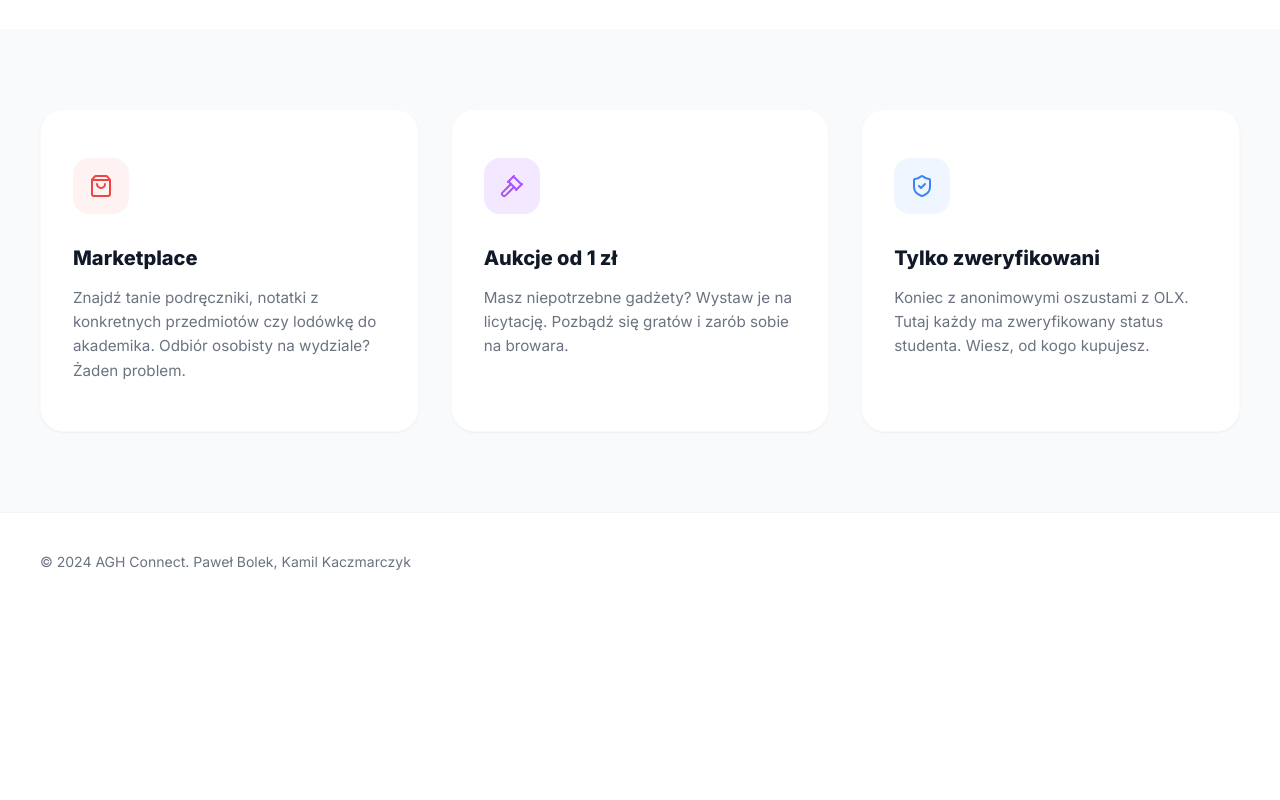
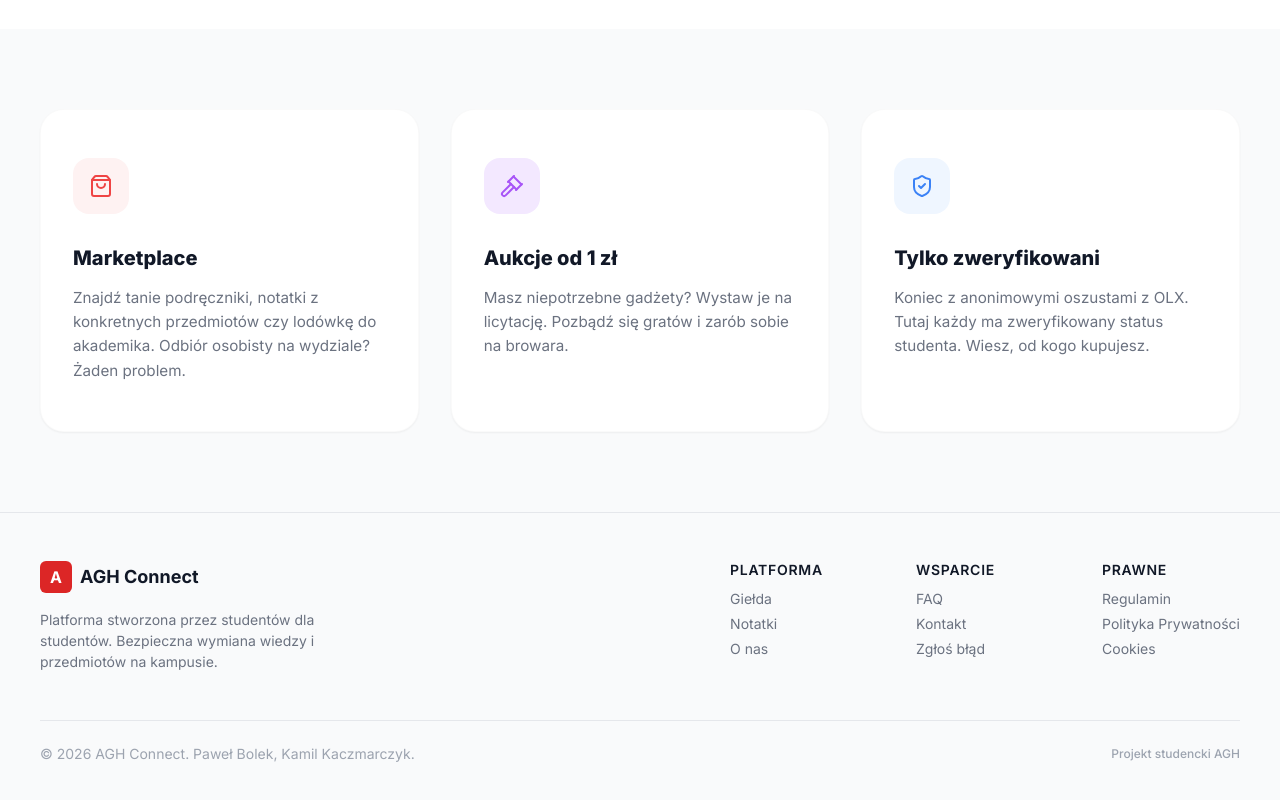
Before and after one commit to bol0o/agh-marketplace, a Next.js app in the folder frontend/: page / in a window 1280 px wide. Shown: the part 740-1540 px from the top of the page. Before the commit the page ends 1350 px from the top, so only its background shows below. Built offline with nearby package versions, Linux system fonts and the light colour scheme.

Commit message:
Update footer and header styling

```diff
--- a/frontend/src/app/Home.module.scss
+++ b/frontend/src/app/Home.module.scss
@@ -28,34 +28,55 @@
 		align-items: center;
 		gap: $spacing-sm;
 		font-weight: 800;
-		font-size: 1.2rem;
+		font-size: 1.35rem;
 		color: $color-dark;
 		letter-spacing: -0.02em;
+		flex-shrink: 0;
 
 		.logoIcon {
 			background-color: $color-primary;
 			color: $color-white;
-			height: 36px;
-			width: 36px;
+			height: 42px;
+			width: 42px;
 			border-radius: $radius-md;
 			display: flex;
 			align-items: center;
 			justify-content: center;
 			font-weight: 900;
+			font-size: 1.4rem;
+		}
+
+		.logoText {
+			display: none;
+
+			@include md {
+				display: block;
+			}
 		}
 	}
 
 	.navLinks {
 		display: flex;
-		gap: $spacing-xl;
 		align-items: center;
+		gap: $spacing-md;
+
+		@include md {
+			gap: $spacing-xl;
+		}
 
 		.linkLogin {
-			font-size: 0.9rem;
+			font-size: 0.85rem;
 			font-weight: 600;
 			color: $color-text;
 			transition: color 0.2s;
 			text-align: center;
+			white-space: nowrap;
+
+			display: block;
+
+			@include md {
+				font-size: 0.9rem;
+			}
 
 			&:hover {
 				color: $color-dark;
@@ -63,14 +84,20 @@
 		}
 
 		.btnJoin {
+			font-size: 0.85rem;
+			padding: $spacing-sm $spacing-md;
+
 			background-color: $color-btn-dark;
 			color: $color-white;
-			font-size: 0.9rem;
 			font-weight: 700;
-			padding: $spacing-sm $spacing-xl;
 			border-radius: 99px;
+			white-space: nowrap;
 			transition: transform 0.2s;
-			text-align: center;
+
+			@include md {
+				font-size: 0.9rem;
+				padding: $spacing-sm $spacing-xl;
+			}
 
 			&:hover {
 				transform: scale(1.02);
--- a/frontend/src/app/page.tsx
+++ b/frontend/src/app/page.tsx
@@ -12,7 +12,7 @@ export default function Home() {
 				<div className={styles.navContainer}>
 					<div className={styles.logo}>
 						<div className={styles.logoIcon}>A</div>
-						<span>AGH Connect</span>
+						<span className={styles.logoText}>AGH Connect</span>
 					</div>
 					<div className={styles.navLinks}>
 						<Link href="/login" className={styles.linkLogin}>
--- a/frontend/src/components/shared/Footer.module.scss
+++ b/frontend/src/components/shared/Footer.module.scss
@@ -2,43 +2,122 @@
 @use '@/styles/mixins' as *;
 
 .footer {
-	padding: 40px 24px;
-	background-color: white;
-	border-top: 1px solid #f3f4f6;
+	background-color: $color-bg;
+	border-top: 1px solid $color-border;
+	padding: $spacing-2xl $spacing-lg;
 
-	.footerContainer {
+	.container {
 		max-width: 1200px;
 		margin: 0 auto;
-		display: flex;
-		flex-direction: column-reverse;
-		align-items: center;
-		gap: 24px;
+	}
+}
 
-		@include md {
-			flex-direction: row;
-			justify-content: space-between;
+.topSection {
+	display: flex;
+	flex-direction: column;
+	gap: $spacing-xl;
+	margin-bottom: $spacing-2xl;
+
+	@include lg {
+		flex-direction: row;
+		justify-content: space-between;
+		gap: 64px;
+	}
+}
+
+.brandColumn {
+	max-width: 300px;
+
+	.logo {
+		@include flex-center;
+		justify-content: flex-start;
+		gap: $spacing-sm;
+		margin-bottom: $spacing-md;
+
+		.logoIcon {
+			background-color: $color-primary;
+			color: white;
+			width: 32px;
+			height: 32px;
+			border-radius: $radius-sm;
+			@include flex-center;
+			font-weight: bold;
 		}
+
+		.logoText {
+			font-weight: 700;
+			font-size: 1.125rem;
+			color: $color-dark;
+		}
+	}
+
+	.description {
+		font-size: 0.875rem;
+		color: $color-text-light;
+		line-height: 1.5;
+	}
+}
+
+.linksGrid {
+	display: grid;
+	grid-template-columns: 1fr 1fr;
+	gap: $spacing-xl;
+
+	@include md {
+		grid-template-columns: repeat(3, 1fr);
+		gap: 48px;
+	}
+}
+
+.linkGroup {
+	display: flex;
+	flex-direction: column;
+	gap: $spacing-sm;
+
+	h3 {
+		font-size: 0.875rem;
+		font-weight: 600;
+		color: $color-dark;
+		margin-bottom: $spacing-xs;
+		text-transform: uppercase;
+		letter-spacing: 0.05em;
+	}
+
+	a {
+		font-size: 0.875rem;
+		color: $color-text-light;
+		text-decoration: none;
+		transition: color 0.2s ease;
+
+		&:hover {
+			color: $color-primary;
+		}
+	}
+}
+
+.bottomSection {
+	border-top: 1px solid $color-border;
+	padding-top: $spacing-lg;
+	display: flex;
+	flex-direction: column;
+	align-items: center;
+	gap: $spacing-md;
+	text-align: center;
+
+	@include md {
+		flex-direction: row;
+		justify-content: space-between;
+		text-align: left;
 	}
 
 	.copy {
 		font-size: 0.875rem;
-		color: #6b7280;
+		color: $color-text-lighter;
 	}
 
-	.links {
-		display: flex;
-		gap: 32px;
-
-		a {
-			font-size: 0.875rem;
-			color: #4b5563;
-			font-weight: 500;
-			transition: color 0.2s;
-			text-decoration: none;
-
-			&:hover {
-				color: #111827;
-			}
-		}
+	.legalLine {
+		font-size: 0.75rem;
+		color: $color-text-lighter;
+		font-weight: 500;
 	}
 }
--- a/frontend/src/components/shared/Footer.tsx
+++ b/frontend/src/components/shared/Footer.tsx
@@ -1,14 +1,55 @@
 'use client';
 
+import Link from 'next/link';
 import styles from './Footer.module.scss';
 
 export default function Footer() {
 	return (
 		<footer className={styles.footer}>
-			<div className={styles.footerContainer}>
-				<p className={styles.copy}>
-					&copy; 2024 AGH Connect. Paweł Bolek, Kamil Kaczmarczyk
-				</p>
+			<div className={styles.container}>
+				<div className={styles.topSection}>
+					<div className={styles.brandColumn}>
+						<div className={styles.logo}>
+							<div className={styles.logoIcon}>A</div>
+							<span className={styles.logoText}>AGH Connect</span>
+						</div>
+						<p className={styles.description}>
+							Platforma stworzona przez studentów dla studentów. Bezpieczna wymiana
+							wiedzy i przedmiotów na kampusie.
+						</p>
+					</div>
+
+					<div className={styles.linksGrid}>
+						<div className={styles.linkGroup}>
+							<h3>Platforma</h3>
+							<Link href="#">Giełda</Link>
+							<Link href="#">Notatki</Link>
+							<Link href="#">O nas</Link>
+						</div>
+
+						<div className={styles.linkGroup}>
+							<h3>Wsparcie</h3>
+							<Link href="#">FAQ</Link>
+							<Link href="#">Kontakt</Link>
+							<Link href="#">Zgłoś błąd</Link>
+						</div>
+
+						<div className={styles.linkGroup}>
+							<h3>Prawne</h3>
+							<Link href="#">Regulamin</Link>
+							<Link href="#">Polityka Prywatności</Link>
+							<Link href="#">Cookies</Link>
+						</div>
+					</div>
+				</div>
+
+				<div className={styles.bottomSection}>
+					<p className={styles.copy}>
+						&copy; {new Date().getFullYear()} AGH Connect. Paweł Bolek, Kamil
+						Kaczmarczyk.
+					</p>
+					<div className={styles.legalLine}>Projekt studencki AGH</div>
+				</div>
 			</div>
 		</footer>
 	);
```
